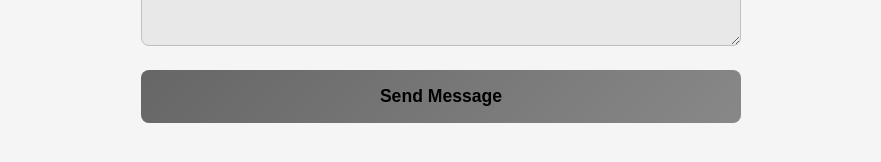
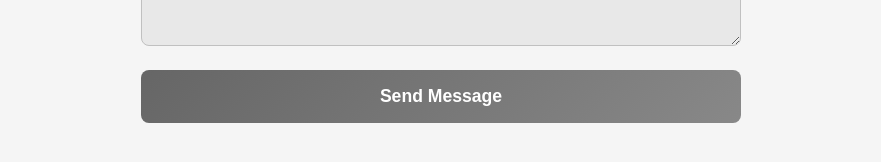
Before and after one commit to ktut/fixyourvibes, a Vue app: page / in a window 1280 px wide. Shown: the part 768-930 px from the top of the page, without its empty margins (199-1080 px from the left). Built offline with nearby package versions, Linux system fonts and the light colour scheme.

Commit message:
Submit text white

```diff
--- a/src/components/ContactForm.vue
+++ b/src/components/ContactForm.vue
@@ -173,6 +173,7 @@ export default {
   border-radius: $border-radius;
   cursor: pointer;
   transition: $transition-default;
+  color: $text-white;
 
   &:hover:not(:disabled) {
     transform: translateY(-2px);
--- a/src/styles/variables.scss
+++ b/src/styles/variables.scss
@@ -14,6 +14,7 @@ $border-focus: #666666;
 $text-primary: #000000;
 $text-secondary: #666666;
 $text-tertiary: #999999;
+$text-white: #ffffff;
 
 // Gradient colors (now using greys)
 $gradient-primary: linear-gradient(135deg, #666666, #888888, #999999);
```
